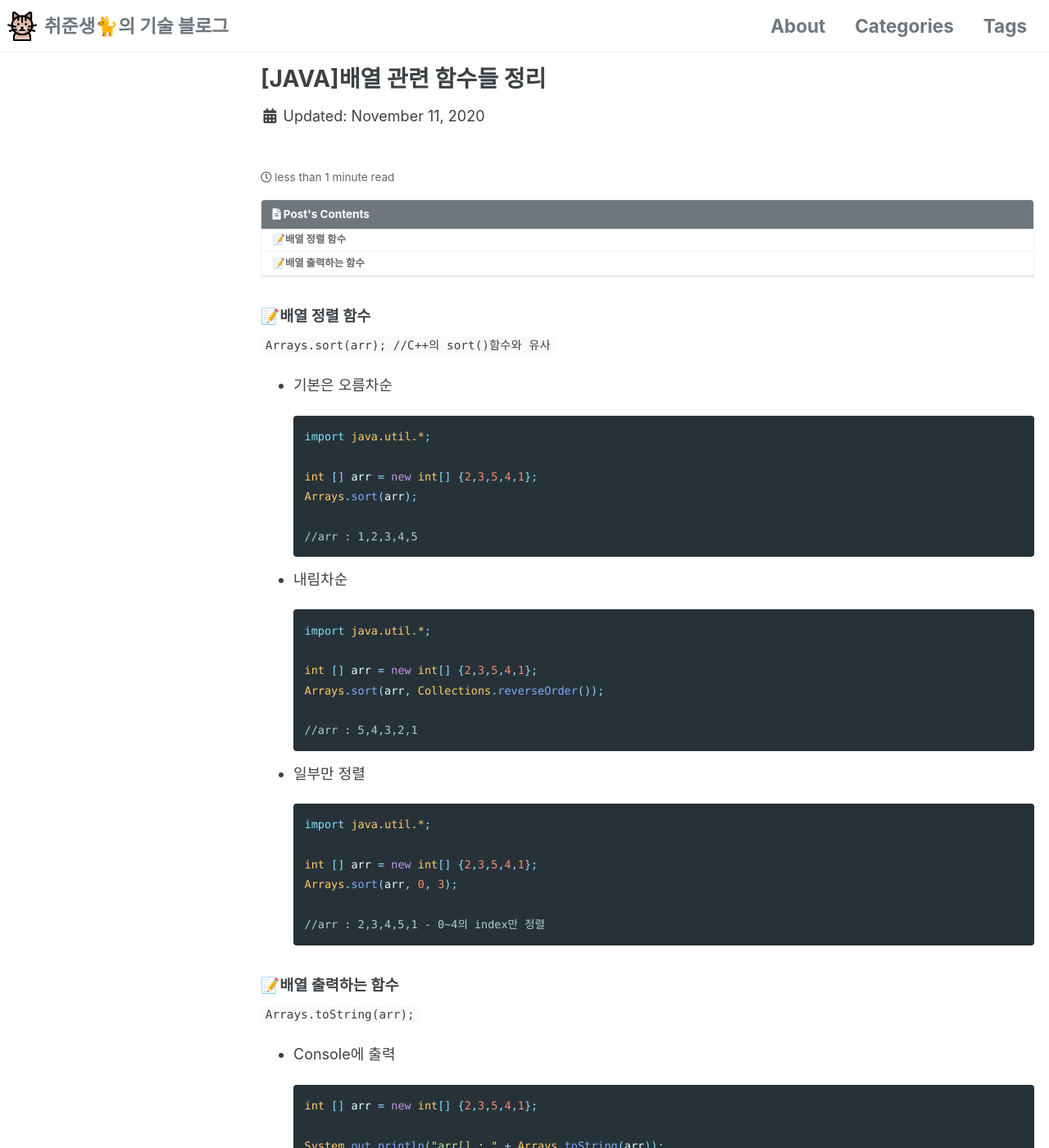
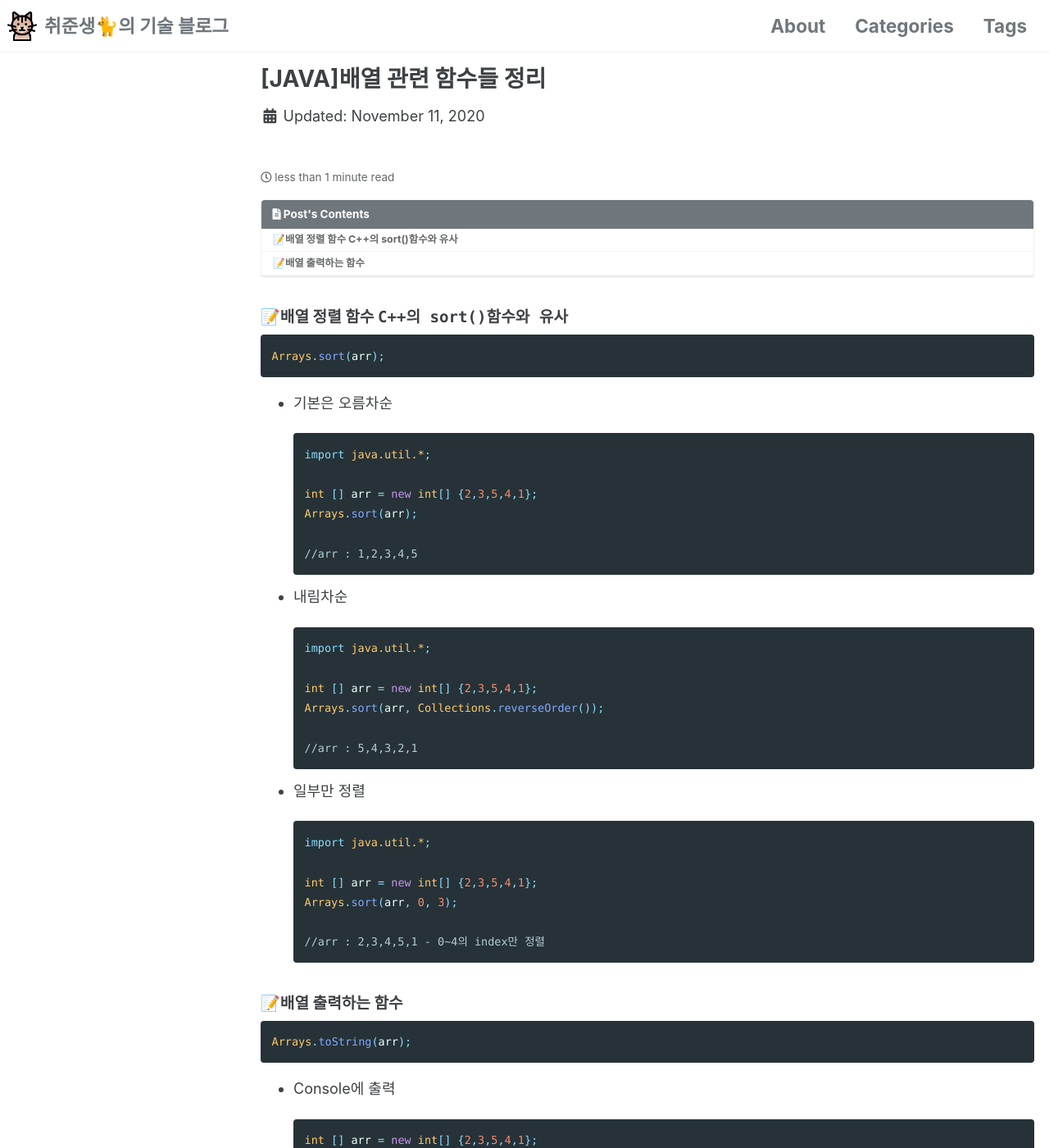
Before and after one commit to ldayeon/ldayeon.github.io, a Jekyll site: the page built from _posts/2020-11-11-[JAVA]배열-관련-함수들.md, in a window 1280 px wide and 1400 px high. Shown: the whole window at 82% size. Built offline with Jekyll 4.4.1, drawn with Linux system fonts in a browser that asks for light colours; cached includes are drawn as plain includes; comment, search, counter and statistics services are not loaded.

Commit message:
Update 2020-11-11-[JAVA]배열-관련-함수들.md

````diff
--- a/_posts/2020-11-11-[JAVA]배열-관련-함수들.md
+++ b/_posts/2020-11-11-[JAVA]배열-관련-함수들.md
@@ -15,9 +15,11 @@ toc_sticky: true
 toc_label: "Post's Contents"
 ---
 
-##### 📝배열 정렬 함수
+#### 📝배열 정렬 함수 `C++의 sort()함수와 유사`
 
-`Arrays.sort(arr); //C++의 sort()함수와 유사`
+```java
+Arrays.sort(arr);
+```
 
 - 기본은 오름차순
 
@@ -50,9 +52,11 @@ toc_label: "Post's Contents"
   //arr : 2,3,4,5,1 - 0~4의 index만 정렬
   ```
 
-##### 📝배열 출력하는 함수
+#### 📝배열 출력하는 함수
 
-`Arrays.toString(arr);`
+```java
+Arrays.toString(arr);
+```
 
 - Console에 출력
 
````
